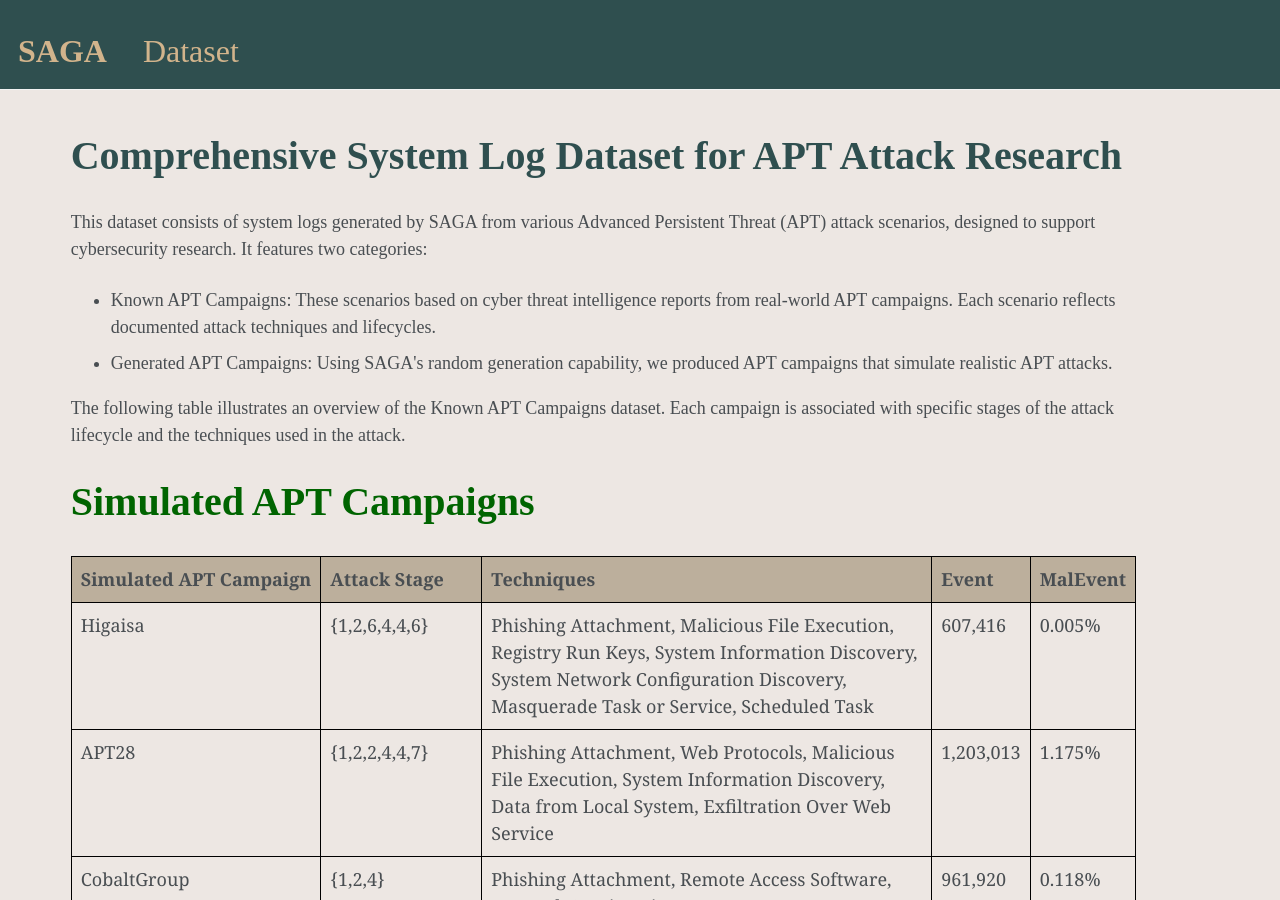
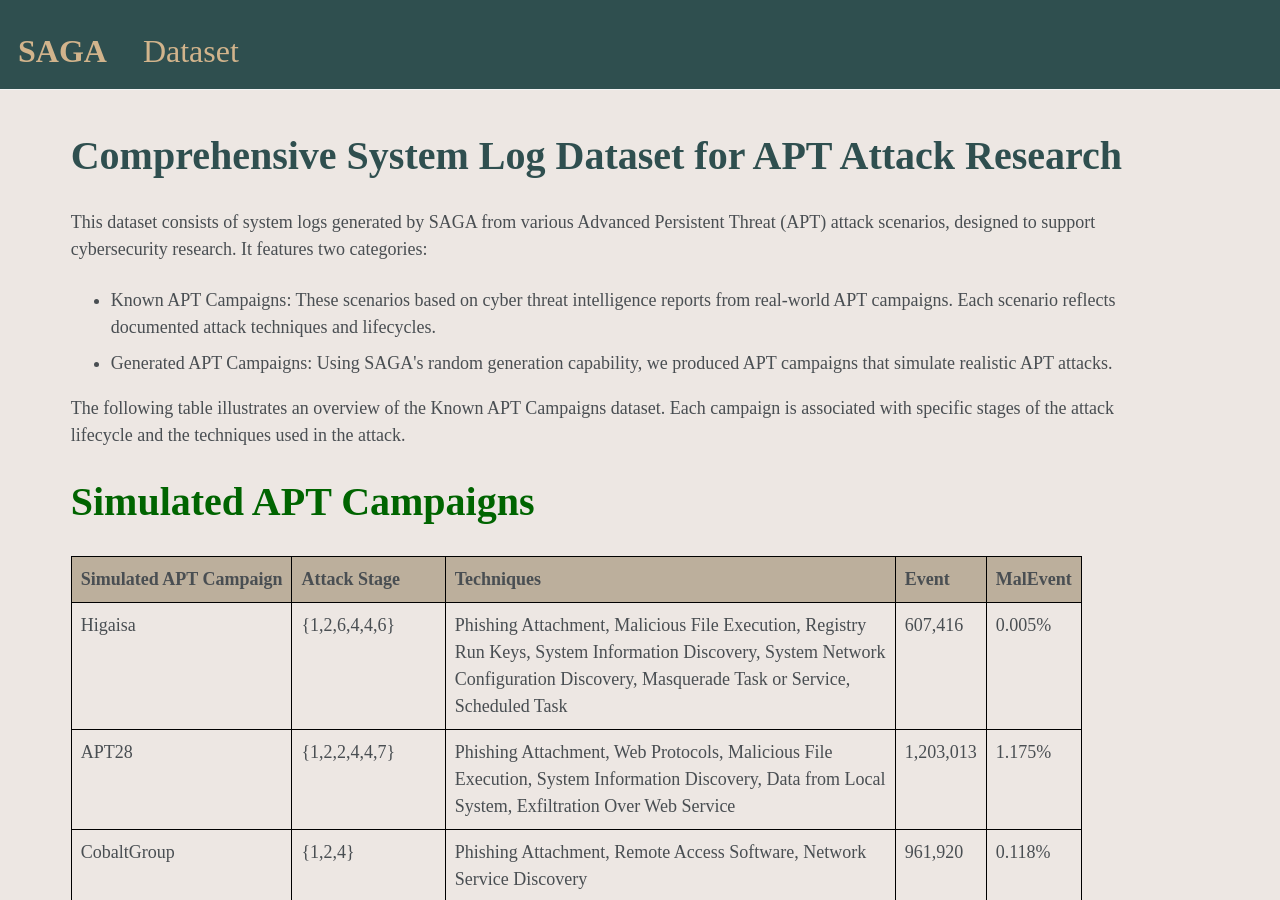
Before and after one commit to saga-tw/saga-tw.github.io, a Jekyll site: the page built from _pages/dataset.md, in a window 1280 px wide and 900 px high. Built offline with Jekyll 4.4.1, drawn with Linux system fonts in a browser that asks for light colours.

Commit message:
Update dataset.md

```diff
--- a/_pages/dataset.md
+++ b/_pages/dataset.md
@@ -15,69 +15,69 @@ author_profile: false
 <table style="border: 1px solid black; border-collapse: collapse;">
     <thead>
         <tr>
-            <th style="background-color: #BCAF9C; border: 1px solid black;">Simulated APT Campaign</th>
-            <th style="background-color: #BCAF9C; border: 1px solid black;">Attack Stage</th>
-            <th style="background-color: #BCAF9C; border: 1px solid black; max-width: 450px; word-wrap: break-word;">Techniques</th>
-            <th style="background-color: #BCAF9C; border: 1px solid black;">Event</th>
-            <th style="background-color: #BCAF9C; border: 1px solid black;">MalEvent</th>
+            <th style="font-family: 'Work Sans'; background-color: #BCAF9C; border: 1px solid black;">Simulated APT Campaign</th>
+            <th style="font-family: 'Work Sans'; background-color: #BCAF9C; border: 1px solid black;">Attack Stage</th>
+            <th style="font-family: 'Work Sans'; background-color: #BCAF9C; border: 1px solid black; max-width: 450px; word-wrap: break-word;">Techniques</th>
+            <th style="font-family: 'Work Sans'; background-color: #BCAF9C; border: 1px solid black;">Event</th>
+            <th style="font-family: 'Work Sans'; background-color: #BCAF9C; border: 1px solid black;">MalEvent</th>
         </tr>
     </thead>
     <tbody>
         <tr>
-            <td style="border: 1px solid black;">Higaisa</td>
-            <td style="border: 1px solid black;">{1,2,6,4,4,6}</td>
-            <td style="max-width: 450px; word-wrap: break-word; border: 1px solid black;">Phishing Attachment, Malicious File Execution, Registry Run Keys, System Information Discovery, System Network Configuration Discovery, Masquerade Task or Service, Scheduled Task</td>
-            <td style="border: 1px solid black;">607,416</td>
-            <td style="border: 1px solid black;">0.005%</td>
+            <td style="font-family: 'Work Sans'; border: 1px solid black;">Higaisa</td>
+            <td style="font-family: 'Work Sans'; border: 1px solid black;">{1,2,6,4,4,6}</td>
+            <td style="font-family: 'Work Sans'; border: 1px solid black; max-width: 450px; word-wrap: break-word;">Phishing Attachment, Malicious File Execution, Registry Run Keys, System Information Discovery, System Network Configuration Discovery, Masquerade Task or Service, Scheduled Task</td>
+            <td style="font-family: 'Work Sans'; border: 1px solid black;">607,416</td>
+            <td style="font-family: 'Work Sans'; border: 1px solid black;">0.005%</td>
         </tr>
         <tr>
-            <td style="border: 1px solid black;">APT28</td>
-            <td style="border: 1px solid black;">{1,2,2,4,4,7}</td>
-            <td style="max-width: 450px; word-wrap: break-word; border: 1px solid black;">Phishing Attachment, Web Protocols, Malicious File Execution, System Information Discovery, Data from Local System, Exfiltration Over Web Service</td>
-            <td style="border: 1px solid black;">1,203,013</td>
-            <td style="border: 1px solid black;">1.175%</td>
+            <td style="font-family: 'Work Sans'; border: 1px solid black;">APT28</td>
+            <td style="font-family: 'Work Sans'; border: 1px solid black;">{1,2,2,4,4,7}</td>
+            <td style="font-family: 'Work Sans'; border: 1px solid black; max-width: 450px; word-wrap: break-word;">Phishing Attachment, Web Protocols, Malicious File Execution, System Information Discovery, Data from Local System, Exfiltration Over Web Service</td>
+            <td style="font-family: 'Work Sans'; border: 1px solid black;">1,203,013</td>
+            <td style="font-family: 'Work Sans'; border: 1px solid black;">1.175%</td>
         </tr>
         <tr>
-            <td style="border: 1px solid black;">CobaltGroup</td>
-            <td style="border: 1px solid black;">{1,2,4}</td>
-            <td style="max-width: 450px; word-wrap: break-word; border: 1px solid black;">Phishing Attachment, Remote Access Software, Network Service Discovery</td>
-            <td style="border: 1px solid black;">961,920</td>
-            <td style="border: 1px solid black;">0.118%</td>
+            <td style="font-family: 'Work Sans'; border: 1px solid black;">CobaltGroup</td>
+            <td style="font-family: 'Work Sans'; border: 1px solid black;">{1,2,4}</td>
+            <td style="font-family: 'Work Sans'; border: 1px solid black; max-width: 450px; word-wrap: break-word;">Phishing Attachment, Remote Access Software, Network Service Discovery</td>
+            <td style="font-family: 'Work Sans'; border: 1px solid black;">961,920</td>
+            <td style="font-family: 'Work Sans'; border: 1px solid black;">0.118%</td>
         </tr>
         <tr>
-            <td style="border: 1px solid black;">Gamaredon</td>
-            <td style="border: 1px solid black;">{1,2,2,6,6,4,4,6,7}</td>
-            <td style="max-width: 450px; word-wrap: break-word; border: 1px solid black;">Phishing Attachment, Web Protocols, Malicious File Execution, Modify Registry, Registry Run Keys, Windows Management Instrumentation, System Information Discovery, Scheduled Task, Defacement</td>
-            <td style="border: 1px solid black;">442,729</td>
-            <td style="border: 1px solid black;">0.013%</td>
+            <td style="font-family: 'Work Sans'; border: 1px solid black;">Gamaredon</td>
+            <td style="font-family: 'Work Sans'; border: 1px solid black;">{1,2,2,6,6,4,4,6,7}</td>
+            <td style="font-family: 'Work Sans'; border: 1px solid black; max-width: 450px; word-wrap: break-word;">Phishing Attachment, Web Protocols, Malicious File Execution, Modify Registry, Registry Run Keys, Windows Management Instrumentation, System Information Discovery, Scheduled Task, Defacement</td>
+            <td style="font-family: 'Work Sans'; border: 1px solid black;">442,729</td>
+            <td style="font-family: 'Work Sans'; border: 1px solid black;">0.013%</td>
         </tr>
         <tr>
-            <td style="border: 1px solid black;">Patchwork</td>
-            <td style="border: 1px solid black;">{1,2,3,4,4,4,6,5}</td>
-            <td style="max-width: 450px; word-wrap: break-word; border: 1px solid black;">Phishing Attachment, PowerShell, Bypass User Account Control, Data from Local System, System Owner/User Discovery, Security Software Discovery, Registry Run Keys, Remote Desktop Protocol</td>
-            <td style="border: 1px solid black;">155,296</td>
-            <td style="border: 1px solid black;">9.095%</td>
+            <td style="font-family: 'Work Sans'; border: 1px solid black;">Patchwork</td>
+            <td style="font-family: 'Work Sans'; border: 1px solid black;">{1,2,3,4,4,4,6,5}</td>
+            <td style="font-family: 'Work Sans'; border: 1px solid black; max-width: 450px; word-wrap: break-word;">Phishing Attachment, PowerShell, Bypass User Account Control, Data from Local System, System Owner/User Discovery, Security Software Discovery, Registry Run Keys, Remote Desktop Protocol</td>
+            <td style="font-family: 'Work Sans'; border: 1px solid black;">155,296</td>
+            <td style="font-family: 'Work Sans'; border: 1px solid black;">9.095%</td>
         </tr>
     </tbody>
 </table>
-<p>* 1 = Initial Compromise, 2 = Establishing Foothold, 3 = Escalating Privileges, 4 = Internal Reconnaissance, 5 = Moving Laterally, 6 = Maintaining Presence, 7 = Complete Mission.</p>
+<p style="font-family: 'Work Sans';">* 1 = Initial Compromise, 2 = Establishing Foothold, 3 = Escalating Privileges, 4 = Internal Reconnaissance, 5 = Moving Laterally, 6 = Maintaining Presence, 7 = Complete Mission.</p>
 
 
 <h1 style= "color: #2F4F4F; font-family: 'Work Sans';">Download the Released Dataset</h1>
 <ul>
   <li>
-    <strong>SAGA dataset - v2.0</strong><br>
-    <a href="https://drive.google.com/file/d/1LgCIlkkRZrLwlny3_od-D8E2jmkQ2jVy/view?usp=drive_link" target="_blank">Known APT Campaigns Dataset.zip</a><br>
-    <em>The dataset include 8 APT campaigns based on cyber threat intelligence reports from real-world APT campaigns, including Higaisa, admin338, APT28, FIN7, CobaltGroup, Gamaredon, Patchwork, and GorgonGroup.</em><br>
-    <a href="https://drive.google.com/file/d/1e-8s4-DIM0FpRIJTqAaWC7uXUshr3WTu/view?usp=drive_link" target="_blank">Generated APT Campaigns Dataset.zip</a><br>
-    <em>The dataset includes 20 generated APT campaigns created using SAGA's random generation capability.</em><br>
-    <a href="https://drive.google.com/file/d/16vbSaAyXvrnBM7tVrTe6E52m1JwRy_m2/view?usp=drive_link" target="_blank">Composite APT Campaigns Dataset.zip</a><br>
-    <em>The dataset includes 10 composite APT campaigns, each created by randomly selecting 3 campaigns from known APT campaigns and generated APT campaigns to create new scenarios involving multiple APT campaigns targeting a victim host.</em>
+    <strong style="font-family: 'Work Sans';">SAGA dataset - v2.0</strong><br>
+    <a href="https://drive.google.com/file/d/1LgCIlkkRZrLwlny3_od-D8E2jmkQ2jVy/view?usp=drive_link" target="_blank" style="font-family: 'Work Sans';">Known APT Campaigns Dataset.zip</a><br>
+    <em style="font-family: 'Work Sans';">The dataset include 8 APT campaigns based on cyber threat intelligence reports from real-world APT campaigns, including Higaisa, admin338, APT28, FIN7, CobaltGroup, Gamaredon, Patchwork, and GorgonGroup.</em><br>
+    <a href="https://drive.google.com/file/d/1e-8s4-DIM0FpRIJTqAaWC7uXUshr3WTu/view?usp=drive_link" target="_blank" style="font-family: 'Work Sans';">Generated APT Campaigns Dataset.zip</a><br>
+    <em style="font-family: 'Work Sans';">The dataset includes 20 generated APT campaigns created using SAGA's random generation capability.</em><br>
+    <a href="https://drive.google.com/file/d/16vbSaAyXvrnBM7tVrTe6E52m1JwRy_m2/view?usp=drive_link" target="_blank" style="font-family: 'Work Sans';">Composite APT Campaigns Dataset.zip</a><br>
+    <em style="font-family: 'Work Sans';">The dataset includes 10 composite APT campaigns, each created by randomly selecting 3 campaigns from known APT campaigns and generated APT campaigns to create new scenarios involving multiple APT campaigns targeting a victim host.</em>
   </li>
   <li>
-    <strong>SAGA dataset - v1.0</strong><br>
-    <a href="https://drive.google.com/file/d/1XdlHEUJ0rvHFf3HfY1VYYkhLsMU6wg_A/view?usp=sharing" target="_blank">Known APT Campaigns Dataset.zip</a><br>
-    <em>The dataset include 5 APT campaigns based on cyber threat intelligence reports from real-world APT campaigns, including Higaisa, APT28, CobaltGroup, Gamaredon, and Patchwork</em>
+    <strong style="font-family: 'Work Sans';">SAGA dataset - v1.0</strong><br>
+    <a href="https://drive.google.com/file/d/1XdlHEUJ0rvHFf3HfY1VYYkhLsMU6wg_A/view?usp=sharing" target="_blank" style="font-family: 'Work Sans';">Known APT Campaigns Dataset.zip</a><br>
+    <em style="font-family: 'Work Sans';">The dataset include 5 APT campaigns based on cyber threat intelligence reports from real-world APT campaigns, including Higaisa, APT28, CobaltGroup, Gamaredon, and Patchwork</em>
   </li>
 </ul>
 
```
